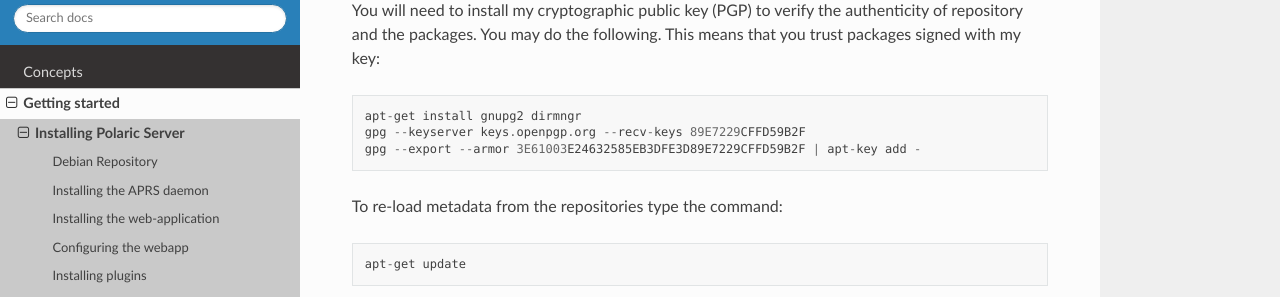
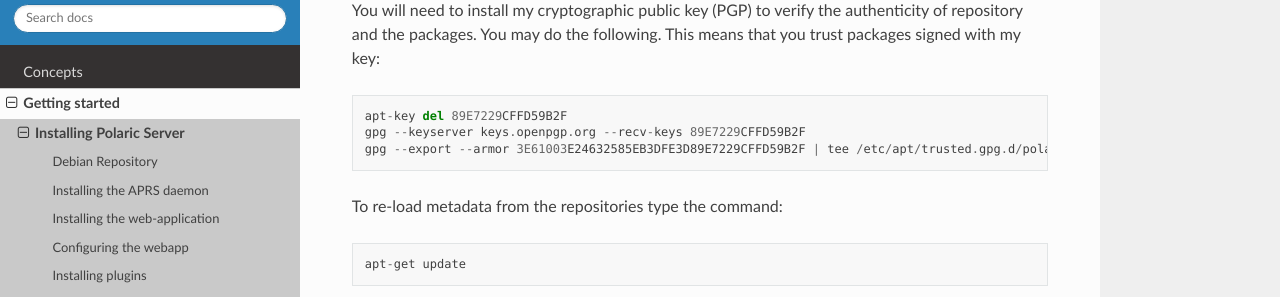
Before and after one commit to joakimsk/docs, a Sphinx documentation site: the page built from docs/install.rst, in a window 1280 px wide and 900 px high, scrolled down 863 px. Shown: the part 151-448 px from the top of the window. Built offline with Sphinx 7.4.7 and the Read the Docs theme 2.0.0, drawn with Linux system fonts in a browser that asks for light colours.

Commit message:
Update install.rst

```diff
--- a/docs/install.rst
+++ b/docs/install.rst
@@ -21,9 +21,9 @@ We offer DEB packages to help you install the software. To get started you first
 
 You will need to install my cryptographic public key (PGP) to verify the authenticity of repository and the packages. You may do the following. This means that you trust packages signed with my key::
 
-    apt-get install gnupg2 dirmngr
+    apt-key del 89E7229CFFD59B2F
     gpg --keyserver keys.openpgp.org --recv-keys 89E7229CFFD59B2F
-    gpg --export --armor 3E61003E24632585EB3DFE3D89E7229CFFD59B2F | apt-key add -
+    gpg --export --armor 3E61003E24632585EB3DFE3D89E7229CFFD59B2F | tee /etc/apt/trusted.gpg.d/polaricserver.asc
 
 To re-load metadata from the repositories type the command::
 
```
